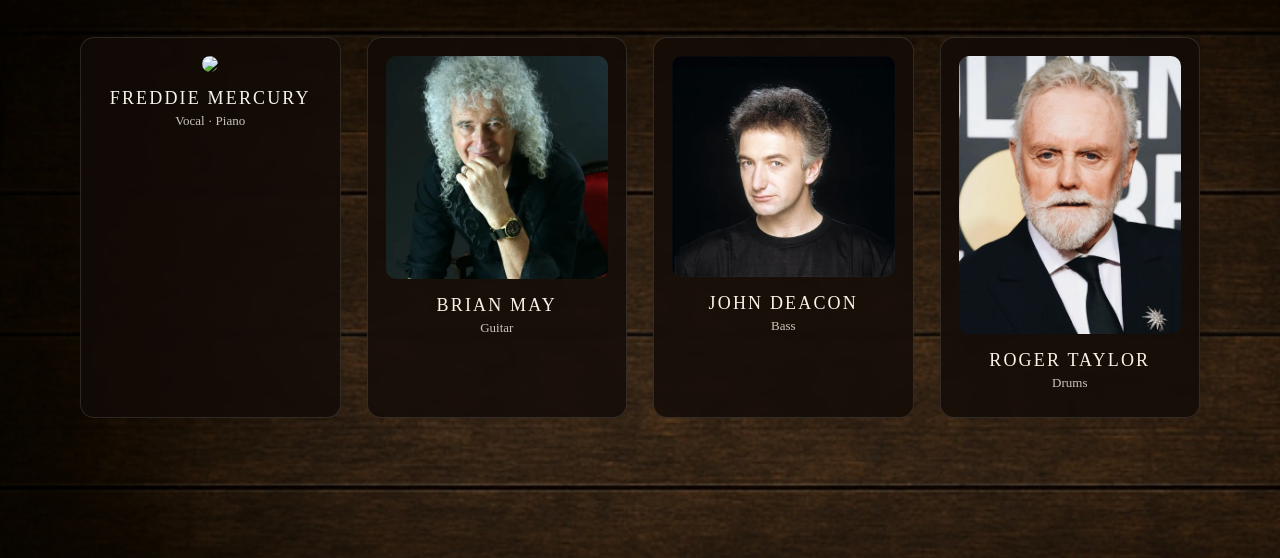
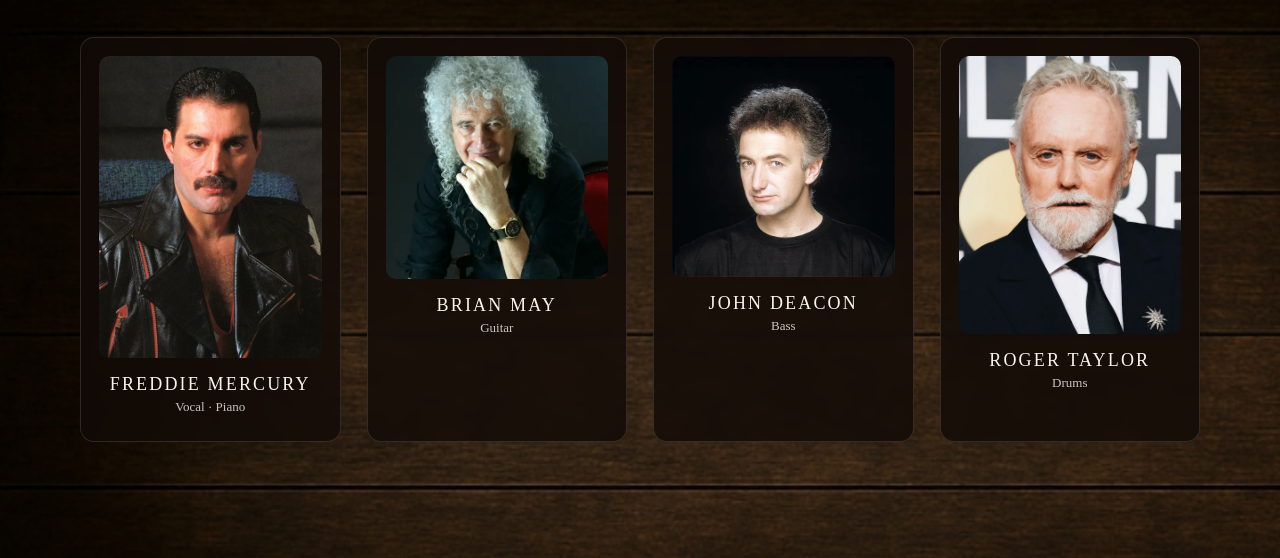
Before and after one commit to dlwlddlwlddl/hmm, a plain HTML site: page ab.html in a window 1280 px wide. Shown: the part 242-800 px from the top of the page. Drawn offline with Linux system fonts and the light colour scheme.

Commit message:
Update ab.html

```diff
--- a/ab.html
+++ b/ab.html
@@ -181,7 +181,7 @@
   <div class="member-grid">
 
     <a class="member-card" href="freddie.html">
-      <img src="프레디.png">
+      <img src="fr.png">
       <div class="member-name">Freddie Mercury</div>
       <div class="member-role">Vocal · Piano</div>
     </a>
```
